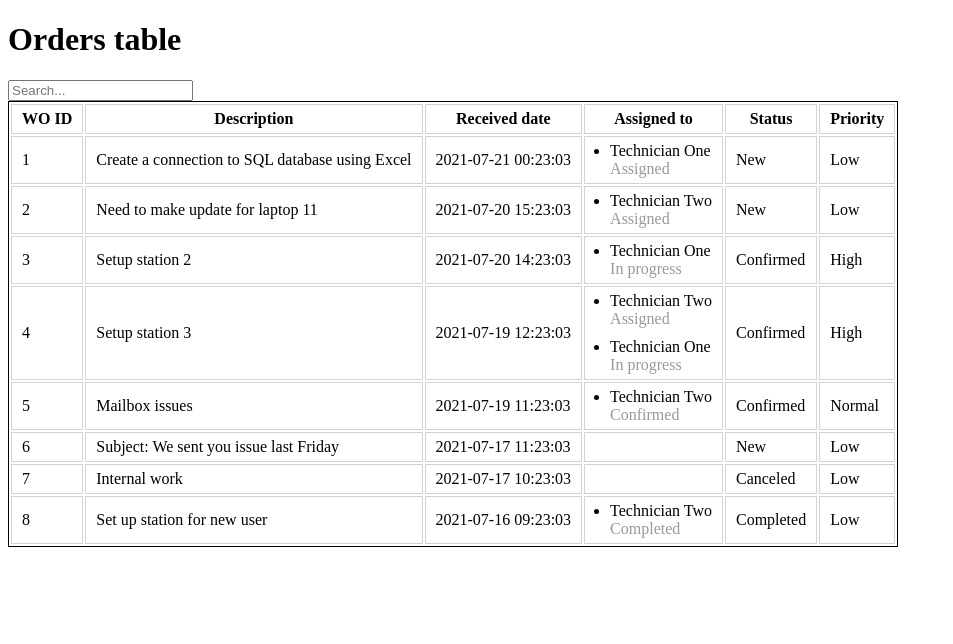
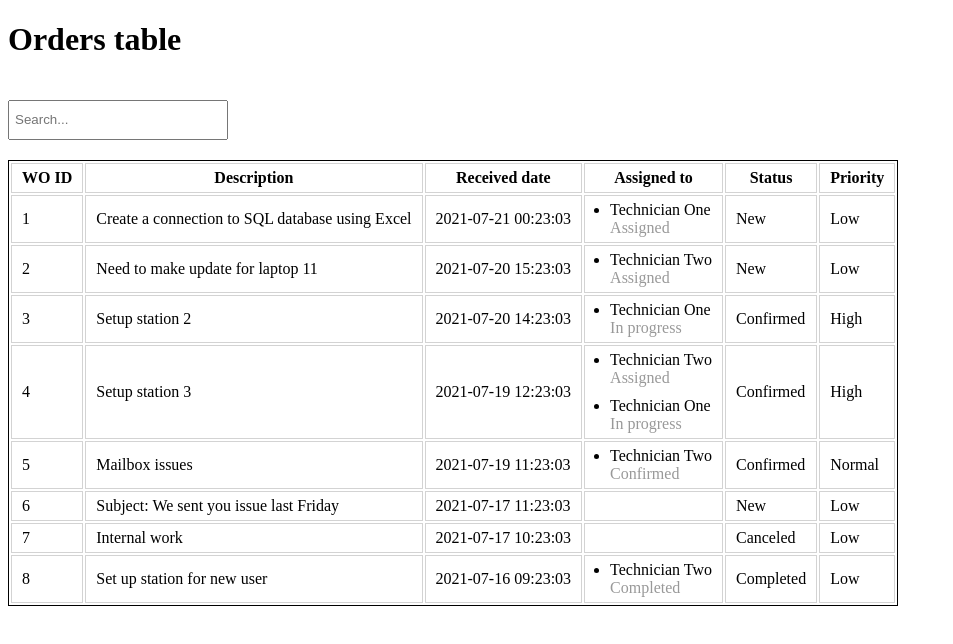
Before and after one commit to divcraft/code-task, a React (Create React App) app: page / in a window 1280 px wide. Shown: the top 644 px of the page, without its empty margins (0-953 px from the left). Built offline with nearby package versions, Linux system fonts and the light colour scheme.

Commit message:
create search input and useSearch hook

```diff
--- a/src/components/OrdersTable/index.tsx
+++ b/src/components/OrdersTable/index.tsx
@@ -1,9 +1,11 @@
 import { useSelector } from 'react-redux'
+import { useSearch } from '../../hooks/useSearch';
 import { RootState } from '../../state';
 import styles from './style.module.scss';
 
 export const OrdersTable = () => {
    const ordersList = useSelector((state: RootState) => state.workOrders.ordersList);
+   const searchResult = useSearch();
    return (
       <>
          {ordersList.length > 0 && (
@@ -19,7 +21,8 @@ export const OrdersTable = () => {
                   </tr>
                </thead>
                <tbody>
-                  {ordersList.map(order => (
+                  {searchResult.length > 0 ?
+                     searchResult.map(order => (
                         <tr key={order.work_order_id}>
                            <td>{order.work_order_id}</td>
                            <td>{order.description}</td>
@@ -39,7 +42,10 @@ export const OrdersTable = () => {
                            <td>{order.status}</td>
                            <td>{order.priority}</td>
                         </tr>
-                  ))}
+                     )) : (
+                        <div>Brak wyników wyszukiwania.</div>
+                     )
+                  }
                </tbody>
             </table>
          )}
--- a/src/components/SearchInput/index.tsx
+++ b/src/components/SearchInput/index.tsx
@@ -1,21 +1,22 @@
 import { ChangeEvent } from "react";
 import { useDispatch, useSelector } from "react-redux";
-import { changeSearch } from "../../state/searchResult";
+import { changeSearch } from "../../state/searchValue";
 import { RootState } from "../../state";
+import styles from './style.module.scss';
 
 export const SearchInput = () => {
    const dispatch = useDispatch();
-   const searchResult = useSelector((state: RootState) => state.searchResult);
+   const searchValue = useSelector((state: RootState) => state.searchValue);
    const handleSearchInput = (e: ChangeEvent<HTMLInputElement>) => {
       dispatch(changeSearch(e.target.value))
    };
    return (
-      <div>
+      <div className={styles.inputContainer}>
          <input
             type="search"
             placeholder="Search..."
             onChange={(e) => handleSearchInput(e)}
-            value={searchResult}
+            value={searchValue}
          />
       </div>
    )
--- /dev/null
+++ b/src/components/SearchInput/style.module.scss
@@ -0,0 +1,8 @@
+.inputContainer {
+   padding: 20px 0;
+   input {
+      padding: 5px;
+      height: 40px;
+      width: 220px;
+   }
+}
--- /dev/null
+++ b/src/hooks/useSearch.tsx
@@ -0,0 +1,13 @@
+import { useSelector } from "react-redux"
+import { RootState } from "../state"
+
+export const useSearch = () => {
+   const ordersList = useSelector((state: RootState) => state.workOrders.ordersList);
+   const searchValue = useSelector((state: RootState) => state.searchValue);
+   const searchResult = ordersList.filter(order =>
+      order.description
+         .toLocaleLowerCase()
+         .includes(searchValue.toLocaleLowerCase()));
+   return searchResult;
+
+}
--- a/src/state/index.ts
+++ b/src/state/index.ts
@@ -1,11 +1,11 @@
 import { configureStore } from '@reduxjs/toolkit'
 import workOrders from './workOrders'
-import searchResult from './searchResult'
+import searchValue from './searchValue'
 
 export const store = configureStore({
   reducer: {
    workOrders,
-   searchResult,
+   searchValue,
   },
 })
 
--- a/src/state/searchResult/index.ts
+++ /dev/null
@@ -1,19 +0,0 @@
-import { createSlice } from "@reduxjs/toolkit";
-import { SearchResultType } from "./types";
-
-const initialState: SearchResultType = '';
-
-export const searchResult = createSlice({
-   name: 'workOrders',
-   initialState,
-   reducers: {
-      changeSearch: (state: SearchResultType, action: {payload: SearchResultType}) => {
-         return action.payload;
-      }
-   },
-   },
-);
-
-export const { changeSearch } = searchResult.actions;
-
-export default searchResult.reducer;
--- a/src/state/searchResult/types.ts
+++ /dev/null
@@ -1 +0,0 @@
-export type SearchResultType = string;
--- /dev/null
+++ b/src/state/searchValue/index.ts
@@ -0,0 +1,19 @@
+import { createSlice } from "@reduxjs/toolkit";
+import { SearchValueType } from "./types";
+
+const initialState: SearchValueType = '';
+
+export const searchValue = createSlice({
+   name: 'searchValue',
+   initialState,
+   reducers: {
+      changeSearch: (state: SearchValueType, action: {payload: SearchValueType}) => {
+         return action.payload;
+      }
+   },
+   },
+);
+
+export const { changeSearch } = searchValue.actions;
+
+export default searchValue.reducer;
--- /dev/null
+++ b/src/state/searchValue/types.ts
@@ -0,0 +1 @@
+export type SearchValueType = string;
```
Lines whose indentation alone changed are shown as unchanged.
